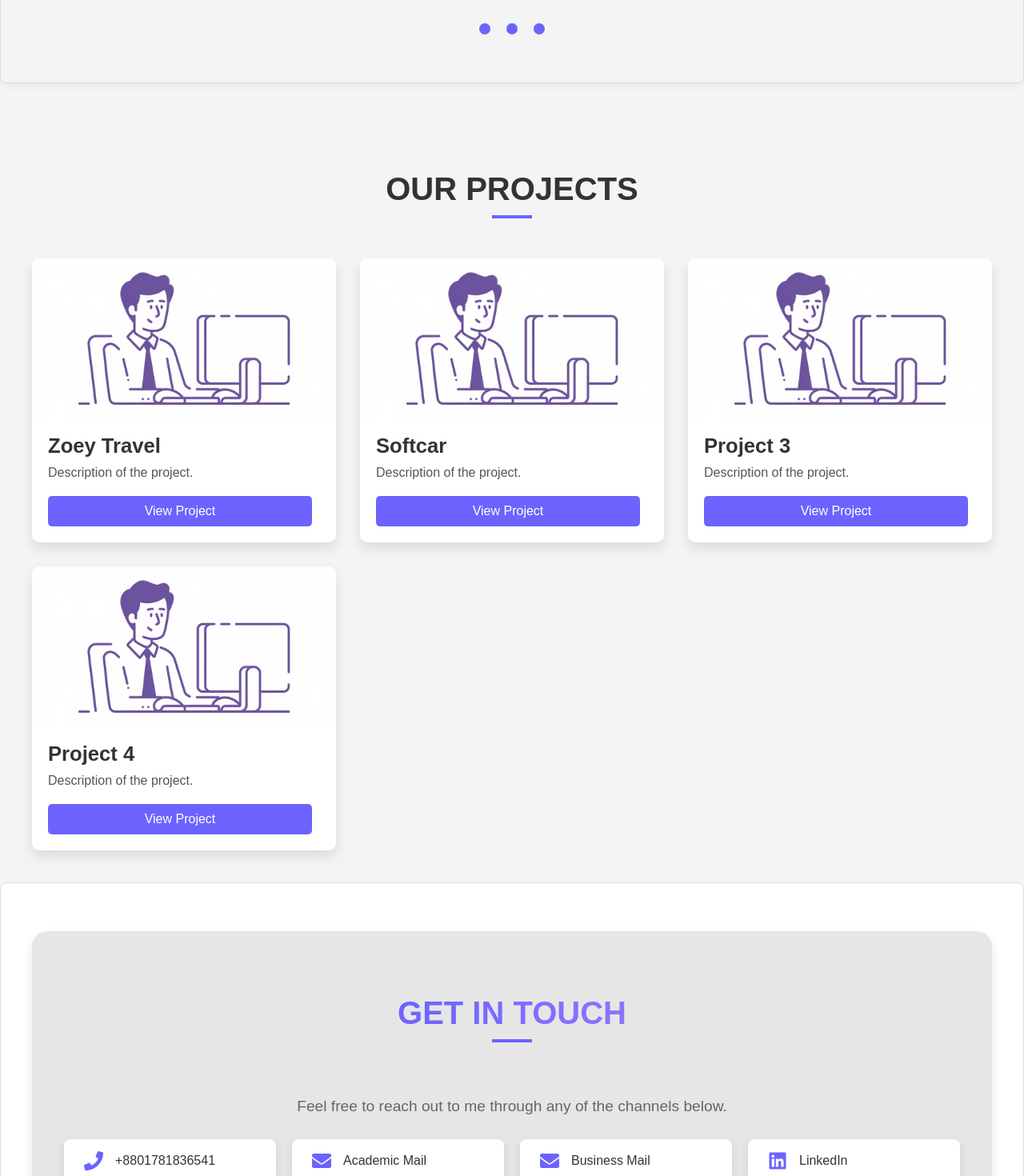
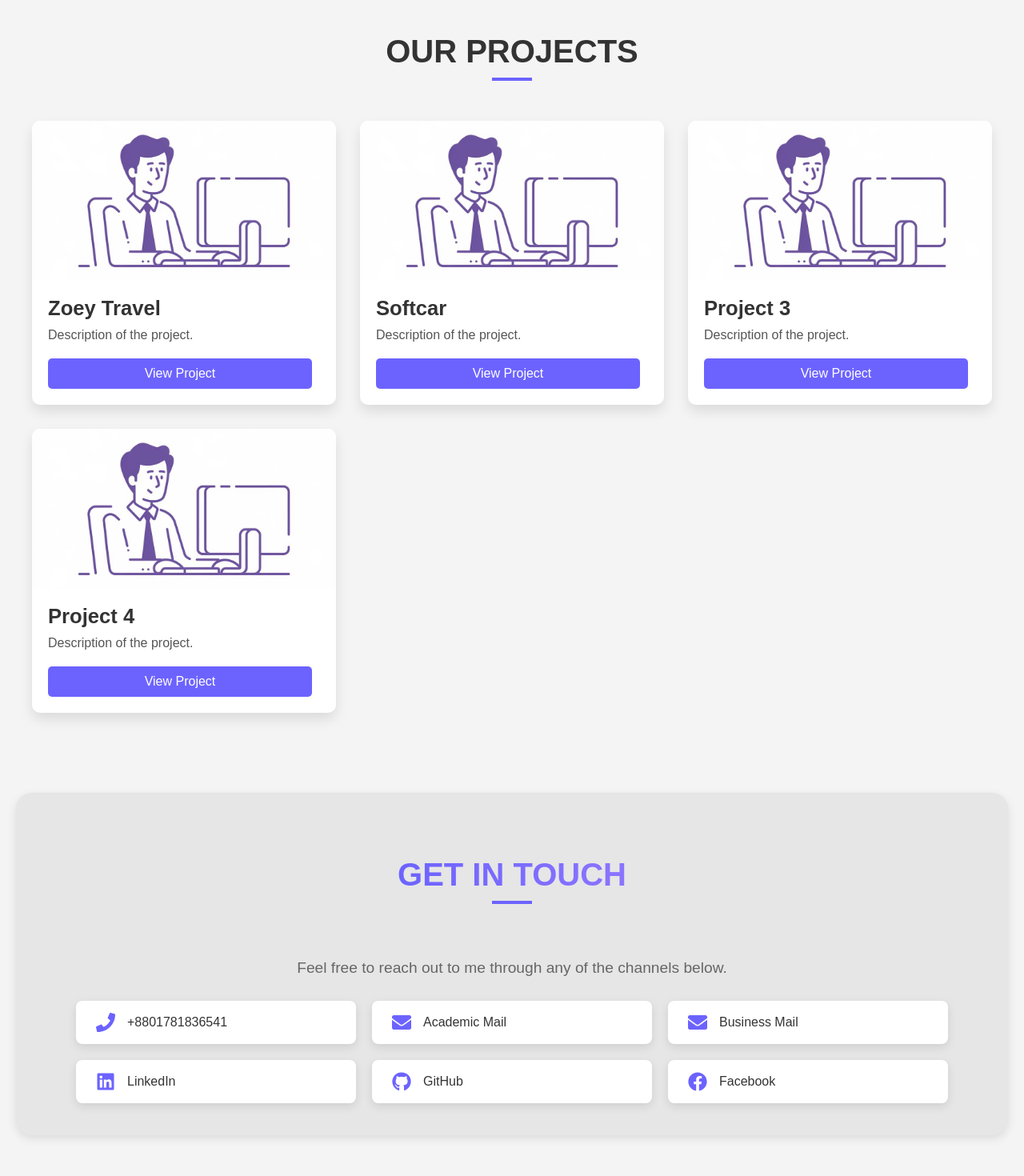
Before and after one commit to Animesh6096/Portfilio, a React (Create React App) app in the folder my-portfolio/: page / in a window 1280 px wide. Shown: the part 1940-3410 px from the top of the page at 80% size. Built offline with nearby package versions, Linux system fonts and the light colour scheme.

Commit message:
responsive3

```diff
--- a/my-portfolio/src/App.css
+++ b/my-portfolio/src/App.css
@@ -66,32 +66,8 @@ button:hover {
   background-color: #4a42d1; /* Darker shade on hover */
 }
 
+
 /* Ensure smooth scrolling */
 html {
   scroll-behavior: smooth;
 }
-
-/* Global Styles to Prevent Overflow */
-html, body {
-  max-width: 100vw; /* Prevent body from exceeding the viewport width */
-  overflow-x: hidden; /* Disable horizontal scrolling */
-  margin: 0;
-  padding: 0;
-}
-
-/* Prevent overflow in all sections */
-* {
-  box-sizing: border-box; /* Ensure padding and borders are included in element's width/height */
-}
-
-/* Disable horizontal scrolling caused by large elements */
-.container, .projects-section, .about-section, .hero-section {
-  width: 100%; /* Ensure containers don't exceed screen width */
-  max-width: 100vw; /* Ensure they don't overflow horizontally */
-}
-
-/* Ensure all cards and images inside cards stay within the container */
-.project-card, .about-card, .hero-card {
-  max-width: 100%; /* Ensure they fit within the screen */
-  overflow: hidden; /* Prevent content from causing overflow */
-}
--- a/my-portfolio/src/components/About.css
+++ b/my-portfolio/src/components/About.css
@@ -1,6 +1,7 @@
 /* About Section */
 .about-section {
-  padding: 80px 0; /* Ensure padding to create spacing */
+  padding: 5px 5px; /* Keep padding consistent */
+  margin-bottom: 0; /* No margin below */
   background-color: #f4f4f4; /* Light background color */
   display: flex;
   justify-content: center;
@@ -8,7 +9,16 @@
 }
 
 .about-content {
+  box-shadow: none; /* Remove any shadow for a clean look */
+  border: none; /* Remove any borders */
+  padding: 40px 20px;
+}
+
+.about-content {
   display: flex;
+  box-shadow: none; /* Remove any shadow for a clean look */
+  border: none; /* Remove any borders */
+  padding: 0px 20px;
   justify-content: center;
   align-items: center;
   max-width: 1200px;
--- a/my-portfolio/src/components/Contact.css
+++ b/my-portfolio/src/components/Contact.css
@@ -1,12 +1,31 @@
 /* Contact Section */
 .contact-section {
+  padding: 60px 20px; /* Same padding as other sections */
+  margin-bottom: 0; /* Remove unnecessary margin */
+  background-color: #f4f4f4; /* Match background */
+  box-shadow: none; /* Remove shadows */
+  border: none; /* Remove border */
   border: 1px solid #ddd;
   border-radius: 8px;
-  padding: 60px 20px 60px 20px; /* Top and side padding, no bottom padding */
-  background-color: #ffffff;
   text-align: center;
   margin: 0; /* Remove all margin including bottom */
   position: relative; /* Ensure that no space is left at the bottom */
+}
+.contact-section {
+  padding: 60px 20px; /* Same padding as other sections */
+  margin-bottom: 0; /* Remove unnecessary margin */
+  background-color: #f4f4f4; /* Match background */
+  box-shadow: none; /* Remove shadows */
+  border: none; /* Remove border */
+}
+
+.contact-content {
+  padding: 60px 20px; /* Same padding as other sections */
+  margin-bottom: 0; /* Remove unnecessary margin */
+  background-color: #f4f4f4; /* Match background */
+  border: none; /* Remove border */
+  background-color: #ffffff; /* Light background for contrast */
+  box-shadow: 0 4px 12px rgba(0, 0, 0, 0.1); /* Optional subtle shadow */
 }
 
 .contact-content {
--- a/my-portfolio/src/components/Experience.css
+++ b/my-portfolio/src/components/Experience.css
@@ -1,12 +1,10 @@
 /* Experience Section */
 .experience-section {
-  border: 1px solid #ddd; /* Light gray border */
-  border-radius: 8px; /* Slight rounding for a modern look */
   padding: 20px;
   background-color: white; /* Ensure contrast against the background */
   box-shadow: 0 4px 8px rgba(0, 0, 0, 0.05); /* Optional subtle shadow */
   margin-bottom: 30px; /* Space between blocks */
-  padding: 60px 20px;
+  padding: 30px 20px;
   background-color: #f4f4f4;
   text-align: center;
 }
--- a/my-portfolio/src/components/Hero.css
+++ b/my-portfolio/src/components/Hero.css
@@ -6,6 +6,7 @@
   height: 80vh;
   background-color: #f4f4f4;
   margin-top: 0;
+  margin-bottom: 0;
   padding: 20px;
   transition: opacity 0.6s ease, transform 0.6s ease;
 }
@@ -13,7 +14,7 @@
 .hero-content {
   background-color: #e6e6e6;
   border-radius: 20px;
-  padding: 50px;
+  padding: 100px;
   display: flex;
   max-width: 1200px;
   width: 100%;
```
